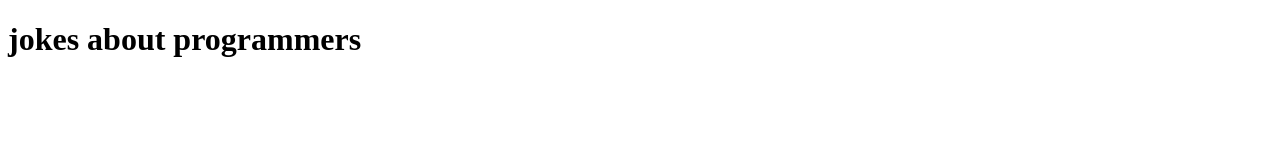
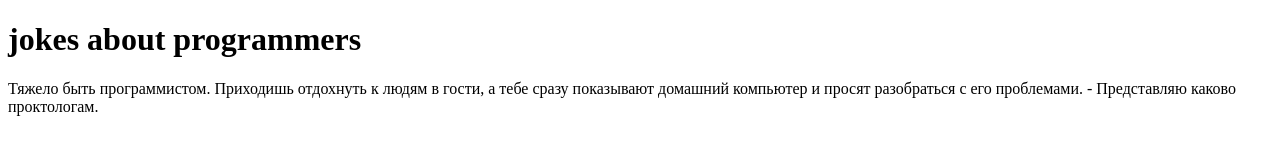
Before and after one commit to inysik/SSH_REP, a plain HTML site: page index.html in a window 1280 px wide. Drawn offline with Linux system fonts and the light colour scheme.

Commit message:
add in  index_html first joke

```diff
--- a/index.html
+++ b/index.html
@@ -6,8 +6,18 @@
     <meta name="viewport" content="width=device-width, initial-scale=1.0">
     <title>jokes</title>
 </head>
+
 <body>
     <h1>jokes about programmers </h1>
+    <p>
+        Тяжело быть программистом. Приходишь отдохнуть к людям в гости, а тебе сразу показывают домашний компьютер и
+        просят разобраться с его проблемами.
+        - Представляю каково проктологам.
+    </p>
+
+
+
+
 </body>
 
 </html>
```
